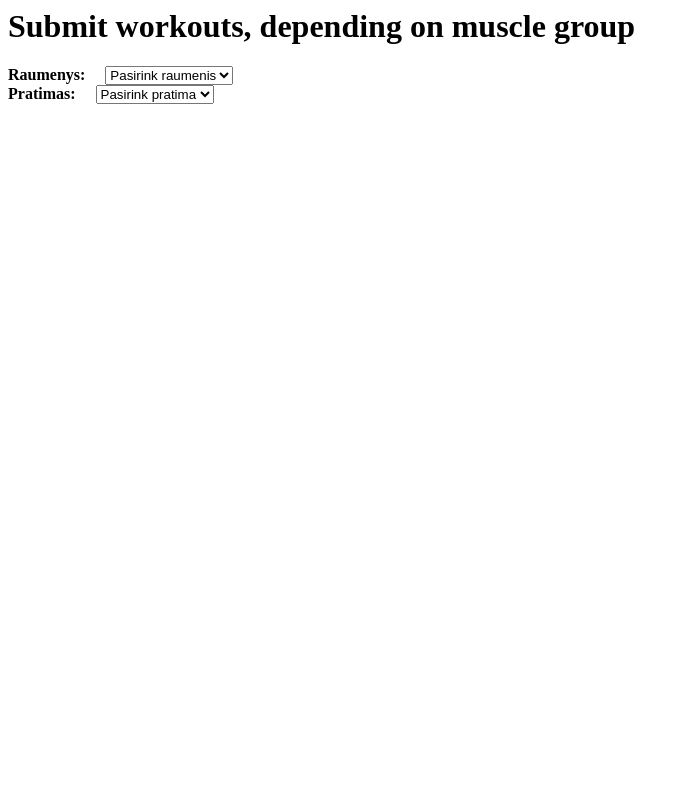
After one commit to paulie-of-punskas/track_workout, a Flask app: page /test_workouts in a window 1280 px wide. The commit adds this page. Shown: the whole page, without its empty margins (0-689 px from the left). Run offline with Flask 3, Linux system fonts and the light colour scheme; some libraries are stand-ins or nearby versions.

Commit message:
veikiantis 'raumenys', su get_exercises endpoint'ais

```diff
--- /dev/null
+++ b/track_workout/templates/test_workouts.html
@@ -0,0 +1,66 @@
+<html>
+<title>Submit workouts</title>
+
+<h1>Submit workouts, depending on muscle group</h1>
+<!-- Dropdown, containing valus from ./static/exercises.py -->
+
+<script src="https://code.jquery.com/jquery-3.2.1.min.js"
+        integrity="sha256-hwg4gsxgFZhOsEEamdOYGBf13FyQuiTwlAQgxVSNgt4="
+        crossorigin="anonymous">
+</script>
+
+<body>
+    <div>
+
+            <div>
+                <b>Raumenys:&emsp;</b>
+                <select name="raumenys" id="raumenys">
+                    <option selected value="0">Pasirink raumenis</option>
+                    {% for muscle in muscle_groups %}
+                    <option value="{{ muscle }}">{{ muscle }}</option>
+                    {% endfor %}
+                </select>
+            </div>
+
+            <div>
+                <b>Pratimas:&emsp;</b>
+                <select name="pratimas" id="pratimas">
+                    <option selected value="0">Pasirink pratima</option>
+                    {% for exercise in exercises %}
+                    <option value="{{ exercise }}">{{ exercise }}</option>
+                    {% endfor %}
+                </select>
+            </div>
+            <br>
+            <br>
+            <!-- <input type="submit"> -->
+
+
+    </div>
+</body>
+<script>
+    document.getElementById('raumenys').onchange = function () {
+        var selected_muscle = this.value;
+        console.log(">> " + selected_muscle);
+
+        // Jinja explanation: https://stackoverflow.com/a/36144071
+        // solution explanation: https://stackoverflow.com/a/75970022
+        var url = "{{ url_for('get_exercises', muscle='') }}" + selected_muscle;
+        console.log(url);
+
+        $.ajax({
+            type: 'GET',
+            url: url,
+            success: function (data) {
+                $("#pratimas").empty();
+                console.log(data);
+                for (var i = 0; i < data.length; i++) {
+                    $("#pratimas").append('<option value="' + data[i] + '"/>');
+                }
+            }
+        });
+    }
+</script>
+
+
+</html>
--- a/track_workout/views.py
+++ b/track_workout/views.py
@@ -3,10 +3,10 @@ from track_workout import app
 from track_workout.static.exercises import exercises
 import csv
 
-
+@app.route('/index')
 @app.route('/')
 def index():
-    return 'Hello World!'
+    return 'Labas.'
 
 @app.route('/view_workouts')
 def view_workouts():
@@ -19,13 +19,18 @@ def view_workouts():
 def submit_workouts():
     # === get keys for exercises dictionary
     muscle_groups = list(exercises)
-    # === workaround to add empty cell, so that dropdown list has
-    muscle_groups.append("-- Select")
     return render_template("submit_workouts.html", muscle_groups=muscle_groups)
-    # === get values for exercises dictionary
+
+@app.route('/test_workouts')
+def test_workouts():
+    # === get keys for exercises dictionary
+    muscle_groups = list(exercises)
+    return render_template("test_workouts.html", muscle_groups=muscle_groups)
 
 @app.route('/get_exercises/<muscle>')
 def get_exercises(muscle):
+    # === if selected muscle group is not found within exercises.py, return empty list
+    # === else, return jsonified list, with exercises
     if muscle not in exercises:
         return jsonify([])
     else:
```
Also changed, not shown: track_workout/templates/submit_workouts.html (+52 -8 lines), 1 other file.
